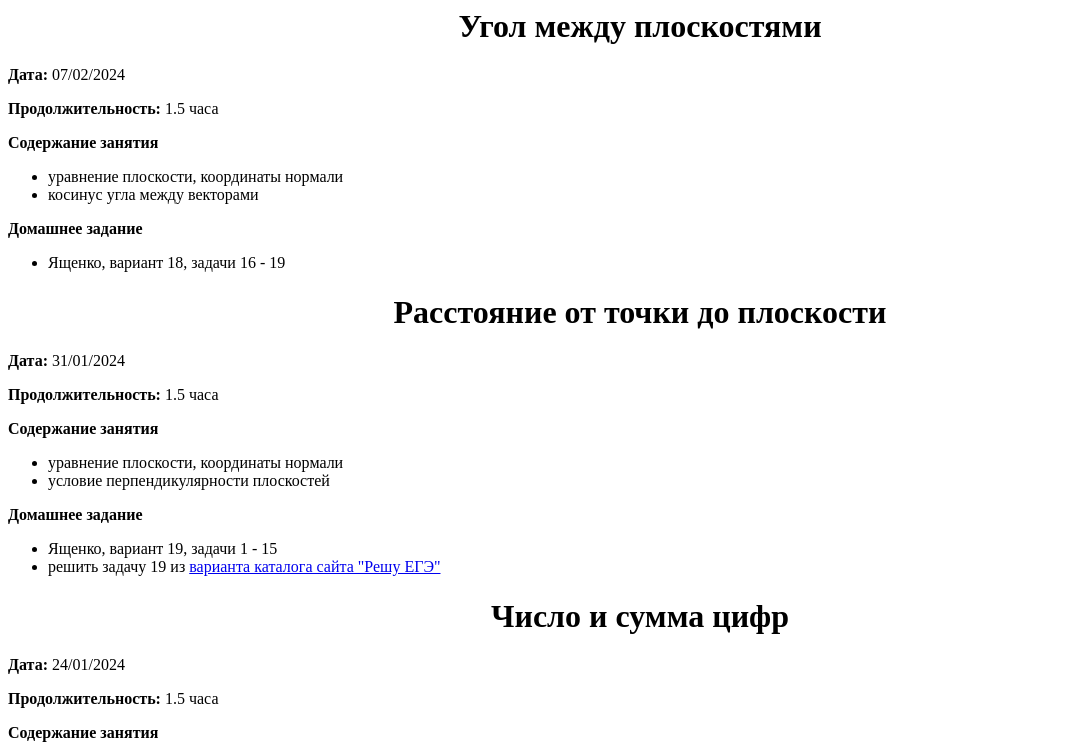
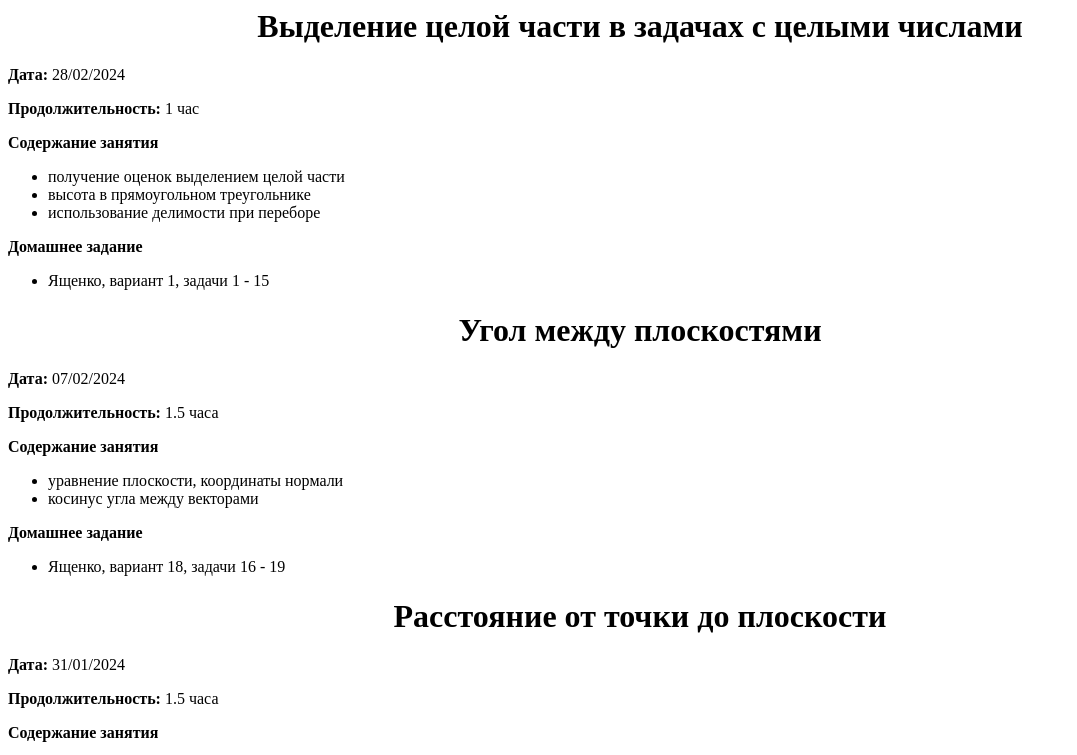
Before and after one commit to alexslovesnov/classes, a plain HTML site: page Sophia/Sophia.html in a window 1280 px wide. Shown: the top 755 px of the page, without its empty margins (0-1077 px from the left). Drawn offline with nearby package versions, Linux system fonts and the light colour scheme; some packages are replaced by stand-ins of ours.

Commit message:
Update Sophia.html

```diff
--- a/Sophia/Sophia.html
+++ b/Sophia/Sophia.html
@@ -5,6 +5,19 @@
 		<title> Занятия по математике </title>
 	</head>
 	<body>
+
+		<h1 align="center"> Выделение целой части в задачах с целыми числами </h1>
+		<p><b> Дата:</b> 28/02/2024 </p>
+		<p><b> Продолжительность:</b> 1 час </p>
+		<p><b> Содержание занятия </b> <ul>
+			<li> получение оценок выделением целой части </li>
+			<li> высота в прямоугольном треугольнике </li>
+            		<li> использование делимости при переборе </li>
+		</ul> </p>
+		<p><b> Домашнее задание </b> <ul>
+			<li> Ященко, вариант 1, задачи 1 - 15 </li>
+		</ul> </p>
+
 
 		<h1 align="center"> Угол между плоскостями </h1>
 		<p><b> Дата:</b> 07/02/2024 </p>
```
